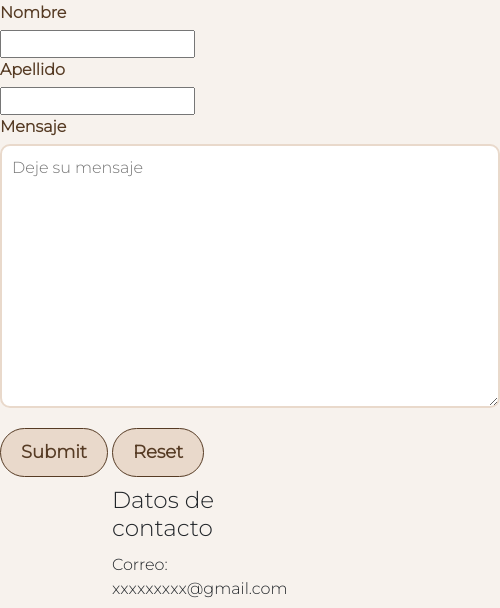
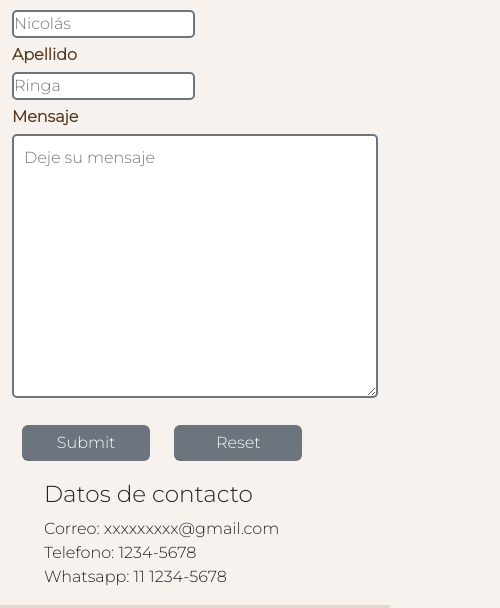
Before and after one commit to RingaNicolas/Estilo-Madero, a plain HTML site: page html/contacto.html in a window 390 px wide. Shown: the part 211-819 px from the top of the page, 500 px wide, since content can reach past the window. Drawn offline with nearby package versions, Linux system fonts and the light colour scheme.

Commit message:
haciendo responsive la pag de contactos y agregando el favicon

```diff
--- a/html/contacto.html
+++ b/html/contacto.html
@@ -5,6 +5,7 @@
     <meta charset="UTF-8">
     <meta name="viewport" content="width=device-width, initial-scale=1.0">
     <title>Contacto - Estilo Madero</title>
+    <link rel="shortcut icon" href="../img/Favicon.svg" type="image/x-icon">
     <!-- Iconos -->
     <link rel="stylesheet" href="https://cdn.jsdelivr.net/npm/bootstrap-icons@1.11.1/font/bootstrap-icons.css">
     <!-- CSS BS -->
@@ -51,29 +52,30 @@
 
     </header>
 
-    <main>
+    <main class="container">
 
-        <h2>Contacto</h2>
+        <h2 class="my-4 fw-bold">Contacto</h2>
 
-        <div class="contenedorFlex">
+        <div class="row">
+            <div class="col-xl-6 col-md-6 col-sm-12">
                 <form>
                     <label for="nombre"> Nombre </label>
-                <input type="text" id="nombre">
+                    <input type="text" id="nombre" placeholder="Nicolás">
 
                     <label for="apellido"> Apellido </label>
-                <input type="text" id="Apellido">
+                    <input type="text" id="apellido" placeholder="Ringa">
 
                     <label for="mensaje"> Mensaje </label>
                     <textarea name="" id="mensaje" cols="30" rows="10" placeholder="Deje su mensaje"></textarea>
 
-                <input class="btnFormulario" type="submit">
-                <input class="btnFormulario" type="reset">
+                    <input class="btn botonFormulario" type="submit">
+                    <input class="btn botonFormulario" type="reset">
 
 
                 </form>
+            </div>
 
-            <div>
-
+            <div class="col-xl-6 col-md-6 col-sm-12">
                 <ul class="listaContacto">
                     <li>
                         <h3>Datos de contacto</h3>
--- a/scss/_contacto.scss
+++ b/scss/_contacto.scss
@@ -5,37 +5,42 @@ form {
 }
 
 label {
-    display: block;
     font-weight: bold;
-    margin-bottom: 5px;
+    margin: 5px 0;
     color: #563b24;
 }
 
-input [type="text"],
 textarea {
-    display: block;
-    width: 500px;
+    width: 100%;
     padding: 10px;
-    border: 2px solid #E9D9CB;
-    border-radius: 10px;
+    border: 2px solid $colorSecundario;
+    border-radius: 5px;
     font-size: 16px;
     margin-bottom: 10px;
 }
 
-.btnFormulario {
-    background-color: #E9D9CB;
-    color: #563b24;
-    border: 0.5px solid #563b24;
-    padding: 10px 20px;
-    border-radius: 25px;
-    font-size: 18px;
-    cursor: pointer;
-    margin-top: 10px;
-    font-weight: bold;
+input {
+    display: block;
+    width: 50%;
+    border: 2px solid $colorSecundario;
+    border-radius: 5px;
 }
 
 .listaContacto li {
     text-decoration: none;
     list-style: none;
-    margin: 10px 80px;
 }
+
+.botonFormulario {
+    width: 35%;
+    background-color: $colorSecundario;
+    color: #fafafa;
+    border: none;
+    margin: 10px;
+    margin-bottom: 20px;
+    &:hover {
+        border: none;
+        background-color: $colorResaltador;
+        color: #fafafa;
+    }
+}
--- a/scss/_header.scss
+++ b/scss/_header.scss
@@ -7,7 +7,7 @@ header {
 }
 
 .logo {
-    width: 350px;
+    width: 200px;
 }
 
 .navegador {
--- a/scss/_productos.scss
+++ b/scss/_productos.scss
@@ -13,8 +13,10 @@
 .botonCards {
     background-color: $colorSecundario;
     color: #fafafa;
+    border: none;
     &:hover {
-        border: 1px solid $colorResaltador;
+        border: none;
         background-color: $colorResaltador;
+        color: #fafafa;
     }
 }
```
Also changed, not shown: html/materiales.html (+1 -0 lines), html/productos.html (+1 -0 lines), html/trabajos.html (+1 -0 lines), index.html (+1 -0 lines), css/estilo.css, img/Favicon.svg (added), 1 other file. Lines whose indentation alone changed are shown as unchanged.
